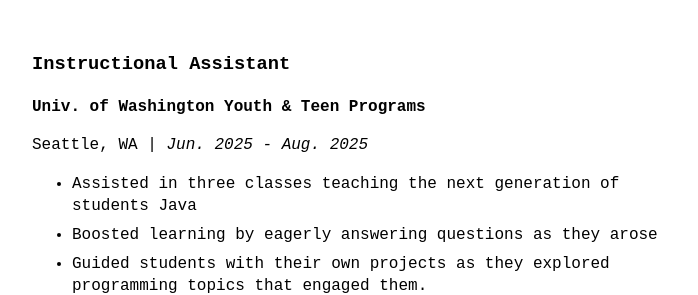
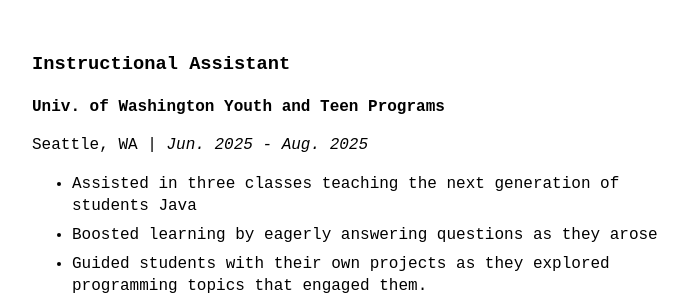
Before and after one commit to jbko6/PersonalWebsiteV5, a Jekyll site: the page built from index.md, in a window 1280 px wide and 900 px high, scrolled down 1193 px. Shown: the part 162-457 px from the top of the window, without its empty margins (288-986 px from the left). Built offline with Jekyll 4.4.1, drawn with Linux system fonts in a browser that asks for light colours.

Commit message:
Update resume.yml

```diff
--- a/_data/resume.yml
+++ b/_data/resume.yml
@@ -17,7 +17,7 @@
 experience:
   - position: Instructional Assistant
     years: Jun. 2025 - Aug. 2025
-    employer: Univ. of Washington Youth & Teen Programs
+    employer: Univ. of Washington Youth and Teen Programs
     location: Seattle, WA
     details:
       - Assisted in three classes teaching the next generation of students Java
```
